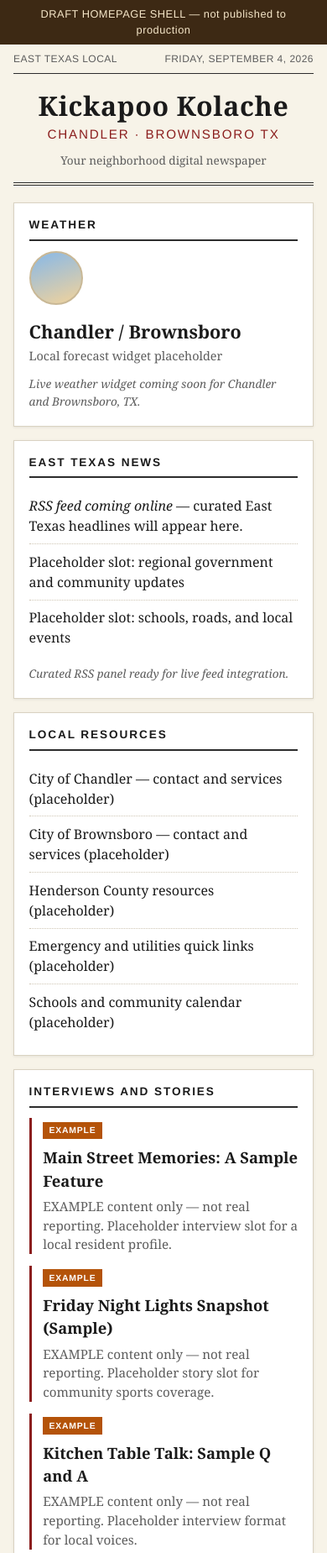
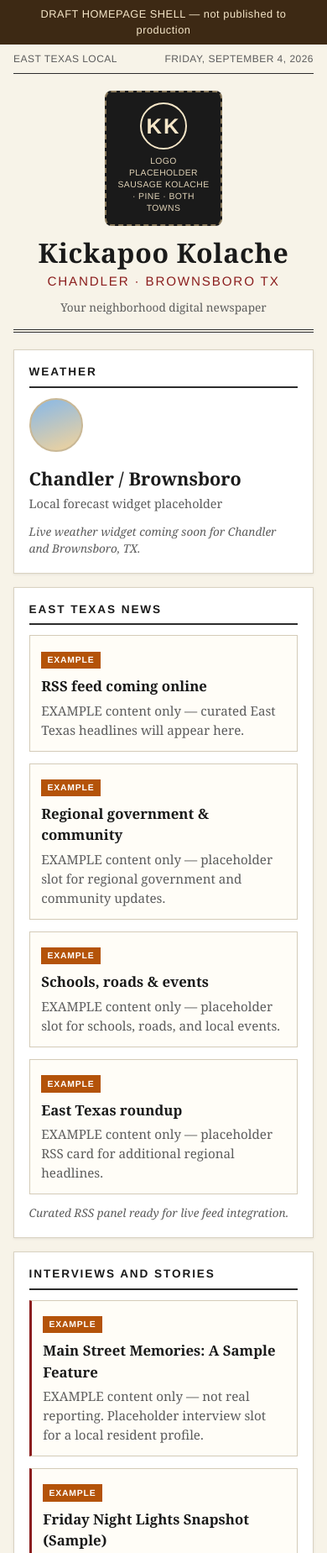
Before and after one commit to jamezbtx/kickapookolache-tx, a website: page src/index.html in a window 390 px wide. Shown: the top 1849 px of the page at 84% size. Drawn offline with Linux system fonts and the light colour scheme.

Commit message:
Reorder homepage shell: Resources near footer, 2-col feed grids
Move Local Resources below contractors; use feed-grid (2 columns desktop / 1 mobile) for News, Interviews, and Contractors; add masthead logo placeholder until mark asset is available.

```diff
--- a/public/styles.css
+++ b/public/styles.css
@@ -56,6 +56,55 @@ body {
   padding: 1.25rem 0 1rem;
   border-bottom: 4px double var(--rule);
   margin-bottom: 1.25rem;
+}
+
+.logo-slot {
+  display: flex;
+  flex-direction: column;
+  align-items: center;
+  justify-content: center;
+  gap: .45rem;
+  width: 140px;
+  min-height: 140px;
+  margin: 0 auto .85rem;
+  padding: .75rem;
+  border: 2px dashed #8a7a5c;
+  background: #1a1a1a;
+  color: #f5e6c8;
+  border-radius: 8px;
+}
+
+.logo-slot-mark {
+  font-family: "Helvetica Neue", Arial, sans-serif;
+  font-size: 1.6rem;
+  font-weight: 700;
+  letter-spacing: .08em;
+  border: 2px solid #f5e6c8;
+  border-radius: 50%;
+  width: 56px;
+  height: 56px;
+  display: flex;
+  align-items: center;
+  justify-content: center;
+}
+
+.logo-slot-label {
+  font-family: "Helvetica Neue", Arial, sans-serif;
+  font-size: .65rem;
+  letter-spacing: .04em;
+  text-transform: uppercase;
+  line-height: 1.35;
+  opacity: .9;
+}
+
+.masthead-logo {
+  display: block;
+  max-width: min(220px, 55vw);
+  max-height: 120px;
+  width: auto;
+  height: auto;
+  margin: 0 auto .75rem;
+  object-fit: contain;
 }
 
 .masthead h1 {
@@ -149,81 +198,75 @@ body {
   font-style: italic;
 }
 
-.feed-list, .resource-list {
+.feed-grid {
+  display: grid;
+  grid-template-columns: 1fr;
+  gap: .85rem;
+}
+
+@media (min-width: 640px) {
+  .feed-grid {
+    grid-template-columns: 1fr 1fr;
+  }
+}
+
+.feed-card {
+  background: var(--cream);
+  border: 1px solid #d4cbb8;
+  padding: .85rem;
+}
+
+.feed-card h3 {
+  margin: 0 0 .35rem;
+  font-size: 1.05rem;
+}
+
+.feed-card p {
+  margin: 0;
+  color: var(--muted);
+  font-size: .95rem;
+}
+
+.story-card {
+  border-left: 3px solid var(--accent);
+}
+
+.resource-list {
   list-style: none;
   margin: 0;
   padding: 0;
 }
 
-.feed-list li, .resource-list li {
+.resource-list li {
   padding: .55rem 0;
   border-bottom: 1px dotted #cfc6b4;
 }
 
-.feed-list li:last-child, .resource-list li:last-child { border-bottom: 0; }
+.resource-list li:last-child { border-bottom: 0; }
 
-.feed-list a, .resource-list a {
+.resource-list a {
   color: var(--ink);
   text-decoration: none;
   border-bottom: 1px solid transparent;
 }
 
-.feed-list a:hover, .resource-list a:hover {
+.resource-list a:hover {
   color: var(--accent);
   border-bottom-color: var(--accent);
 }
 
-.story-grid {
-  display: grid;
-  gap: .85rem;
-}
-
-@media (min-width: 640px) {
-  .story-grid { grid-template-columns: 1fr 1fr; }
-}
-
-.story-card {
-  border-left: 3px solid var(--accent);
-  padding-left: .85rem;
-}
-
-.story-card h3 {
-  margin: 0 0 .35rem;
-  font-size: 1.15rem;
-}
-
-.story-card p {
-  margin: 0;
-  color: var(--muted);
-  font-size: .95rem;
-}
-
 .sponsor-panel { background: var(--sponsor); }
-
-.sponsor-grid {
-  display: grid;
-  gap: .75rem;
-}
-
-@media (min-width: 640px) {
-  .sponsor-grid { grid-template-columns: 1fr 1fr 1fr; }
-}
 
 .sponsor-card {
   background: var(--cream);
-  border: 1px solid #d4cbb8;
-  padding: .85rem;
 }
 
 .sponsor-card h3 {
-  margin: 0 0 .3rem;
   font-size: 1rem;
 }
 
 .sponsor-card p {
-  margin: 0;
   font-size: .85rem;
-  color: var(--muted);
 }
 
 .site-footer {
--- a/src/index.html
+++ b/src/index.html
@@ -17,13 +17,17 @@
     </div>
 
     <header class="masthead">
+      <div class="logo-slot" role="img" aria-label="Kickapoo Kolache logo placeholder — dark badge mark (sausage kolache / pine / Chandler &amp; Brownsboro)">
+        <span class="logo-slot-mark" aria-hidden="true">KK</span>
+        <span class="logo-slot-label">Logo placeholder<br />sausage kolache · pine · both towns</span>
+      </div>
       <h1>Kickapoo Kolache</h1>
       <p class="tagline">Chandler · Brownsboro TX</p>
       <p class="edition">Your neighborhood digital newspaper</p>
     </header>
 
     <main class="grid">
-      <section class="panel" aria-labelledby="weather-heading">
+      <section class="panel span-2" aria-labelledby="weather-heading">
         <h2 id="weather-heading">Weather</h2>
         <div class="weather-placeholder">
           <div class="weather-icon" aria-hidden="true"></div>
@@ -35,46 +39,52 @@
         <p class="note">Live weather widget coming soon for Chandler and Brownsboro, TX.</p>
       </section>
 
-      <section class="panel" aria-labelledby="news-heading">
+      <section class="panel span-2" aria-labelledby="news-heading">
         <h2 id="news-heading">East Texas News</h2>
-        <ul class="feed-list">
-          <li><em>RSS feed coming online</em> — curated East Texas headlines will appear here.</li>
-          <li>Placeholder slot: regional government and community updates</li>
-          <li>Placeholder slot: schools, roads, and local events</li>
-        </ul>
+        <div class="feed-grid">
+          <article class="feed-card">
+            <span class="badge">EXAMPLE</span>
+            <h3>RSS feed coming online</h3>
+            <p>EXAMPLE content only — curated East Texas headlines will appear here.</p>
+          </article>
+          <article class="feed-card">
+            <span class="badge">EXAMPLE</span>
+            <h3>Regional government &amp; community</h3>
+            <p>EXAMPLE content only — placeholder slot for regional government and community updates.</p>
+          </article>
+          <article class="feed-card">
+            <span class="badge">EXAMPLE</span>
+            <h3>Schools, roads &amp; events</h3>
+            <p>EXAMPLE content only — placeholder slot for schools, roads, and local events.</p>
+          </article>
+          <article class="feed-card">
+            <span class="badge">EXAMPLE</span>
+            <h3>East Texas roundup</h3>
+            <p>EXAMPLE content only — placeholder RSS card for additional regional headlines.</p>
+          </article>
+        </div>
         <p class="note">Curated RSS panel ready for live feed integration.</p>
-      </section>
-
-      <section class="panel" aria-labelledby="resources-heading">
-        <h2 id="resources-heading">Local Resources</h2>
-        <ul class="resource-list">
-          <li><a href="#">City of Chandler — contact and services (placeholder)</a></li>
-          <li><a href="#">City of Brownsboro — contact and services (placeholder)</a></li>
-          <li><a href="#">Henderson County resources (placeholder)</a></li>
-          <li><a href="#">Emergency and utilities quick links (placeholder)</a></li>
-          <li><a href="#">Schools and community calendar (placeholder)</a></li>
-        </ul>
       </section>
 
       <section class="panel span-2" aria-labelledby="stories-heading">
         <h2 id="stories-heading">Interviews and Stories</h2>
-        <div class="story-grid">
-          <article class="story-card">
+        <div class="feed-grid">
+          <article class="feed-card story-card">
             <span class="badge">EXAMPLE</span>
             <h3>Main Street Memories: A Sample Feature</h3>
             <p>EXAMPLE content only — not real reporting. Placeholder interview slot for a local resident profile.</p>
           </article>
-          <article class="story-card">
+          <article class="feed-card story-card">
             <span class="badge">EXAMPLE</span>
             <h3>Friday Night Lights Snapshot (Sample)</h3>
             <p>EXAMPLE content only — not real reporting. Placeholder story slot for community sports coverage.</p>
           </article>
-          <article class="story-card">
+          <article class="feed-card story-card">
             <span class="badge">EXAMPLE</span>
             <h3>Kitchen Table Talk: Sample Q and A</h3>
             <p>EXAMPLE content only — not real reporting. Placeholder interview format for local voices.</p>
           </article>
-          <article class="story-card">
+          <article class="feed-card story-card">
             <span class="badge">EXAMPLE</span>
             <h3>Then and Now: Sample Photo Essay</h3>
             <p>EXAMPLE content only — not real reporting. Placeholder visual story slot.</p>
@@ -84,24 +94,40 @@
 
       <section class="panel sponsor-panel span-2" aria-labelledby="sponsors-heading">
         <h2 id="sponsors-heading">Local Contractors · Support Local Businesses</h2>
-        <div class="sponsor-grid">
-          <div class="sponsor-card">
+        <div class="feed-grid">
+          <div class="feed-card sponsor-card">
             <span class="badge">EXAMPLE</span>
             <h3>Sample Plumbing Co.</h3>
             <p>EXAMPLE listing only — sponsored contractor card placeholder.</p>
           </div>
-          <div class="sponsor-card">
+          <div class="feed-card sponsor-card">
             <span class="badge">EXAMPLE</span>
             <h3>Sample Electric and HVAC</h3>
             <p>EXAMPLE listing only — sponsored contractor card placeholder.</p>
           </div>
-          <div class="sponsor-card">
+          <div class="feed-card sponsor-card">
             <span class="badge">EXAMPLE</span>
             <h3>Sample Hometown Cafe</h3>
             <p>EXAMPLE listing only — support local business card placeholder.</p>
           </div>
+          <div class="feed-card sponsor-card">
+            <span class="badge">EXAMPLE</span>
+            <h3>Sample Landscaping &amp; Lawn</h3>
+            <p>EXAMPLE listing only — sponsored contractor card placeholder.</p>
+          </div>
         </div>
         <p class="note">Sponsored listings slot — sample cards only; not real advertisers.</p>
+      </section>
+
+      <section class="panel span-2" aria-labelledby="resources-heading">
+        <h2 id="resources-heading">Local Resources</h2>
+        <ul class="resource-list">
+          <li><a href="#">City of Chandler — contact and services (placeholder)</a></li>
+          <li><a href="#">City of Brownsboro — contact and services (placeholder)</a></li>
+          <li><a href="#">Henderson County resources (placeholder)</a></li>
+          <li><a href="#">Emergency and utilities quick links (placeholder)</a></li>
+          <li><a href="#">Schools and community calendar (placeholder)</a></li>
+        </ul>
       </section>
     </main>
 
--- a/src/styles.css
+++ b/src/styles.css
@@ -56,6 +56,55 @@ body {
   padding: 1.25rem 0 1rem;
   border-bottom: 4px double var(--rule);
   margin-bottom: 1.25rem;
+}
+
+.logo-slot {
+  display: flex;
+  flex-direction: column;
+  align-items: center;
+  justify-content: center;
+  gap: .45rem;
+  width: 140px;
+  min-height: 140px;
+  margin: 0 auto .85rem;
+  padding: .75rem;
+  border: 2px dashed #8a7a5c;
+  background: #1a1a1a;
+  color: #f5e6c8;
+  border-radius: 8px;
+}
+
+.logo-slot-mark {
+  font-family: "Helvetica Neue", Arial, sans-serif;
+  font-size: 1.6rem;
+  font-weight: 700;
+  letter-spacing: .08em;
+  border: 2px solid #f5e6c8;
+  border-radius: 50%;
+  width: 56px;
+  height: 56px;
+  display: flex;
+  align-items: center;
+  justify-content: center;
+}
+
+.logo-slot-label {
+  font-family: "Helvetica Neue", Arial, sans-serif;
+  font-size: .65rem;
+  letter-spacing: .04em;
+  text-transform: uppercase;
+  line-height: 1.35;
+  opacity: .9;
+}
+
+.masthead-logo {
+  display: block;
+  max-width: min(220px, 55vw);
+  max-height: 120px;
+  width: auto;
+  height: auto;
+  margin: 0 auto .75rem;
+  object-fit: contain;
 }
 
 .masthead h1 {
@@ -149,81 +198,75 @@ body {
   font-style: italic;
 }
 
-.feed-list, .resource-list {
+.feed-grid {
+  display: grid;
+  grid-template-columns: 1fr;
+  gap: .85rem;
+}
+
+@media (min-width: 640px) {
+  .feed-grid {
+    grid-template-columns: 1fr 1fr;
+  }
+}
+
+.feed-card {
+  background: var(--cream);
+  border: 1px solid #d4cbb8;
+  padding: .85rem;
+}
+
+.feed-card h3 {
+  margin: 0 0 .35rem;
+  font-size: 1.05rem;
+}
+
+.feed-card p {
+  margin: 0;
+  color: var(--muted);
+  font-size: .95rem;
+}
+
+.story-card {
+  border-left: 3px solid var(--accent);
+}
+
+.resource-list {
   list-style: none;
   margin: 0;
   padding: 0;
 }
 
-.feed-list li, .resource-list li {
+.resource-list li {
   padding: .55rem 0;
   border-bottom: 1px dotted #cfc6b4;
 }
 
-.feed-list li:last-child, .resource-list li:last-child { border-bottom: 0; }
+.resource-list li:last-child { border-bottom: 0; }
 
-.feed-list a, .resource-list a {
+.resource-list a {
   color: var(--ink);
   text-decoration: none;
   border-bottom: 1px solid transparent;
 }
 
-.feed-list a:hover, .resource-list a:hover {
+.resource-list a:hover {
   color: var(--accent);
   border-bottom-color: var(--accent);
 }
 
-.story-grid {
-  display: grid;
-  gap: .85rem;
-}
-
-@media (min-width: 640px) {
-  .story-grid { grid-template-columns: 1fr 1fr; }
-}
-
-.story-card {
-  border-left: 3px solid var(--accent);
-  padding-left: .85rem;
-}
-
-.story-card h3 {
-  margin: 0 0 .35rem;
-  font-size: 1.15rem;
-}
-
-.story-card p {
-  margin: 0;
-  color: var(--muted);
-  font-size: .95rem;
-}
-
 .sponsor-panel { background: var(--sponsor); }
-
-.sponsor-grid {
-  display: grid;
-  gap: .75rem;
-}
-
-@media (min-width: 640px) {
-  .sponsor-grid { grid-template-columns: 1fr 1fr 1fr; }
-}
 
 .sponsor-card {
   background: var(--cream);
-  border: 1px solid #d4cbb8;
-  padding: .85rem;
 }
 
 .sponsor-card h3 {
-  margin: 0 0 .3rem;
   font-size: 1rem;
 }
 
 .sponsor-card p {
-  margin: 0;
   font-size: .85rem;
-  color: var(--muted);
 }
 
 .site-footer {
```
Also changed, not shown: public/index.html (+53 -27 lines).
